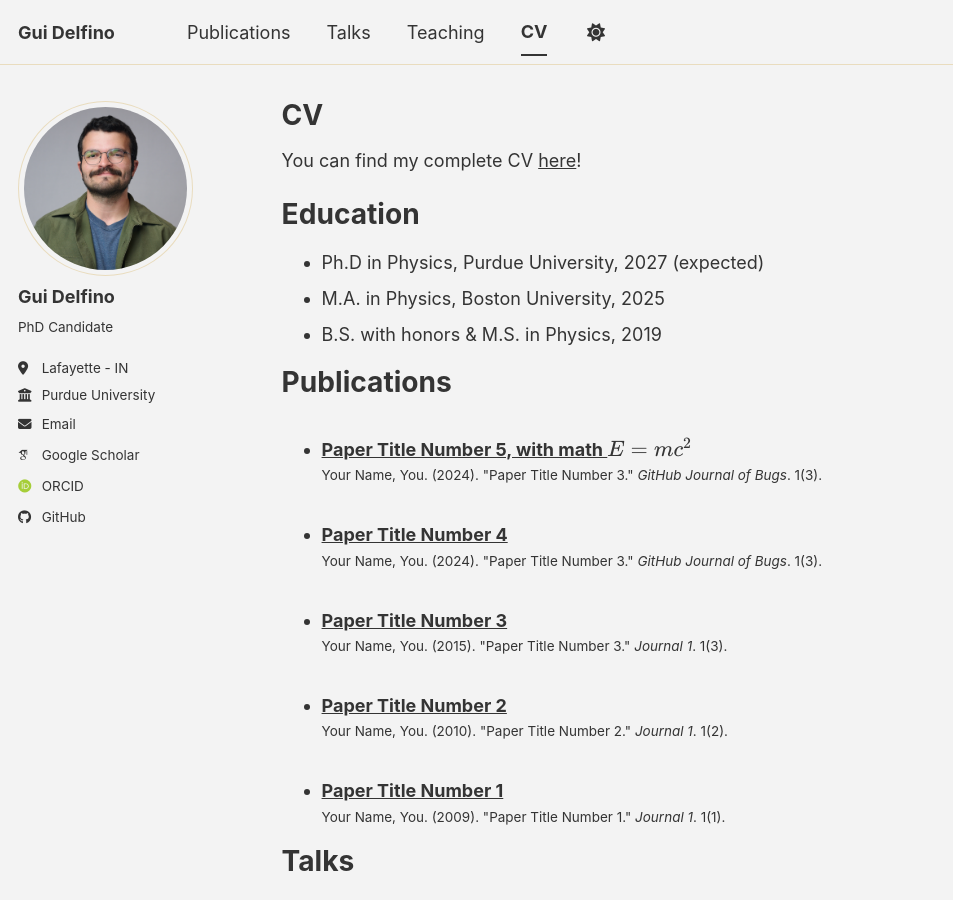
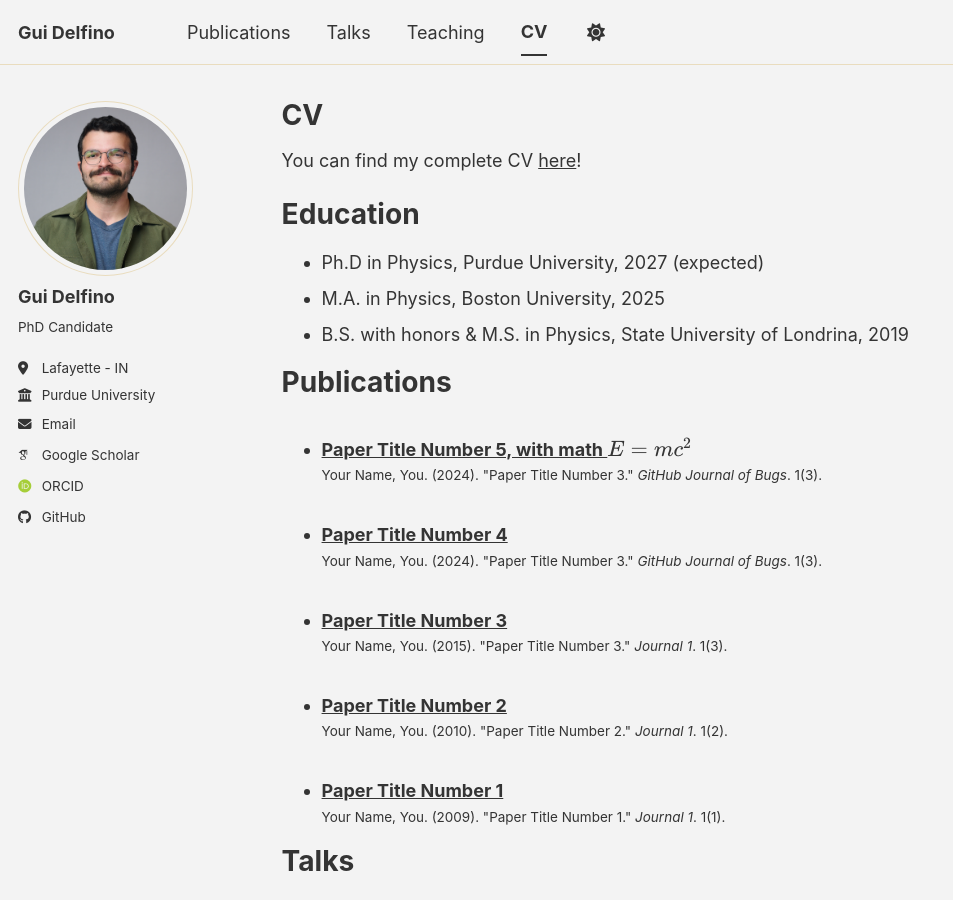
Before and after one commit to gui-delfino/gui-delfino.github.io, a Jekyll site: the page built from _pages/cv.md, in a window 1280 px wide and 900 px high. Shown: the whole window, without its empty margins (0-953 px from the left). Built offline with Jekyll 4.4.1, drawn with Linux system fonts in a browser that asks for light colours; some web fonts are replaced; a script bundle is joined from its source files by our own code; library files that are not in the unit come from our copies.

Commit message:
Update cv.md

```diff
--- a/_pages/cv.md
+++ b/_pages/cv.md
@@ -16,7 +16,7 @@ Education
 ======
 * Ph.D in Physics, Purdue University, 2027 (expected)
 * M.A. in Physics, Boston University, 2025
-* B.S. with honors & M.S. in Physics, 2019
+* B.S. with honors & M.S. in Physics, State University of Londrina, 2019
 
 Publications
 ======
```
